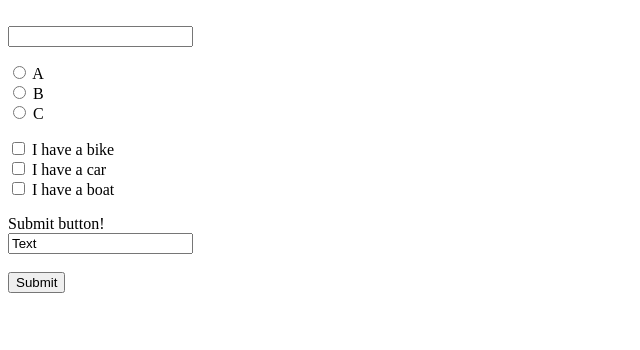
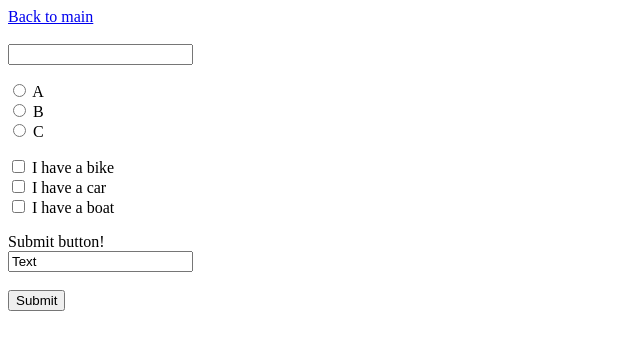
Before and after one commit to daseru0702/html, a plain HTML site: page form.html in a window 1280 px wide. Shown: the whole page, without its empty margins (0-640 px from the left). Drawn offline with Linux system fonts and the light colour scheme.

Commit message:
update href

```diff
--- a/form.html
+++ b/form.html
@@ -1,4 +1,5 @@
 <body>
+  <a href="main.html" size="5">Back to main</a><br>
     <form>
         <label for="text box"></label><br>
         <input type="text" id="text box" name="text box"><br>
```
Also changed, not shown: main.html (+1 -0 lines), map.html (+1 -1 lines).
